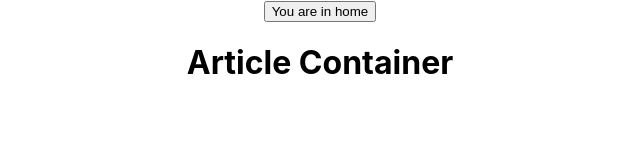
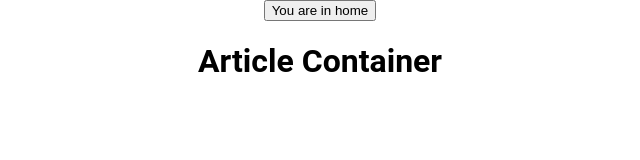
Before and after one commit to oacortez/Daily-Feed, a React (Create React App) app: page / in a window 1280 px wide. Shown: the top 160 px of the page, without its empty margins (320-960 px from the left). Built offline with nearby package versions, Linux system fonts and the light colour scheme; no server answers.

Commit message:
Update style for body element

```diff
--- a/src/index.css
+++ b/src/index.css
@@ -1,8 +1,8 @@
 body {
   margin: 0;
-  font-family: -apple-system, BlinkMacSystemFont, 'Segoe UI', 'Roboto', 'Oxygen',
-    'Ubuntu', 'Cantarell', 'Fira Sans', 'Droid Sans', 'Helvetica Neue',
-    sans-serif;
+  font-family: 'Roboto', sans-serif;
+  height: 100%;
+  width: 100%;
   -webkit-font-smoothing: antialiased;
   -moz-osx-font-smoothing: grayscale;
 }
```
